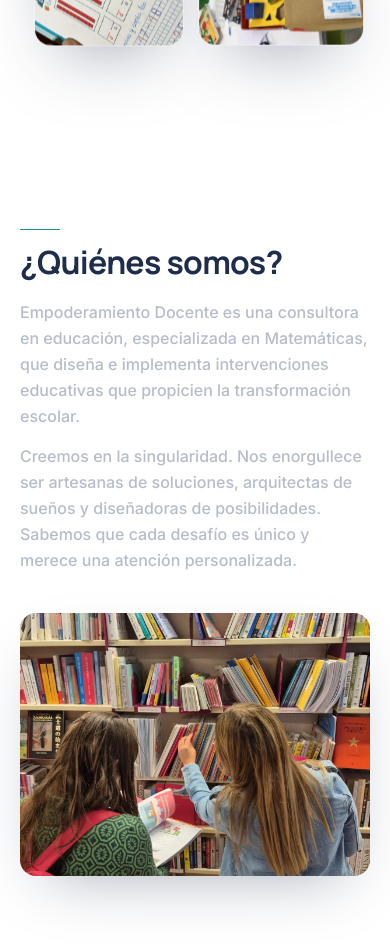
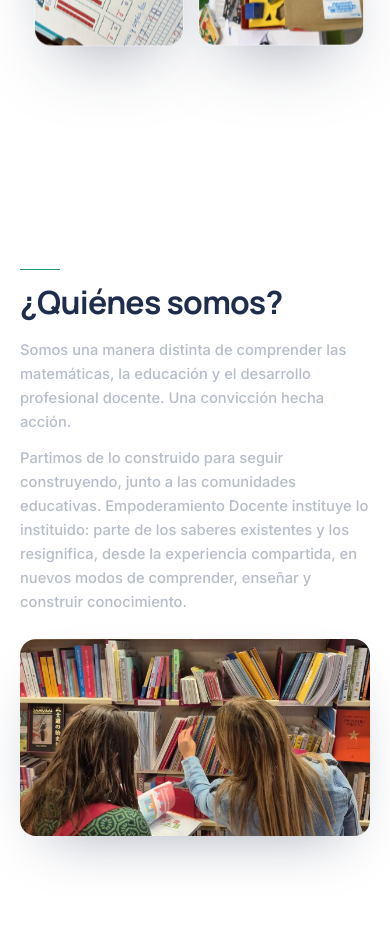
Before and after one commit to BriarDevv/Empoderamiento-Docente, a Next.js app: page / in a window 390 px wide. Shown: the part 1220-2164 px from the top of the page. Built offline with nearby package versions, Linux system fonts and the light colour scheme.

Commit message:
content(home): reescribir quienes somos y mision
Copy oficial del cliente: quienes somos condensado y mision ampliada con la frase-proposito mas la mision previa. Ajustes de padding e imagen en mobile para que ambos paneles entren en el viewport sin recortarse durante el barrido.

```diff
--- a/src/features/home/components/Manifiesto.tsx
+++ b/src/features/home/components/Manifiesto.tsx
@@ -9,25 +9,28 @@
 import Image from "next/image";
 import { ScrollFillText, type FillSeg } from "./ScrollFillText";
 
-// Acentos en AZUL: marca + conceptos clave; el resto se rellena en verde.
-// Verbatim del cliente, dividido en dos párrafos (qué somos / cómo lo somos)
-// para que el cuerpo respire — no es el título [[ed-copy-oficial]].
+// Acentos en AZUL: conceptos clave; el resto se rellena en verde. Copy del
+// cliente condensado a ~la mitad [[ed-copy-oficial]].
 const QS_PARAGRAPHS: FillSeg[][] = [
   [
-    { t: "Empoderamiento Docente", accent: true },
+    { t: "Somos una manera distinta de comprender" },
     {
-      t: "es una consultora en educación, especializada en Matemáticas, que diseña e implementa intervenciones educativas que propicien la",
+      t: "las matemáticas, la educación y el desarrollo profesional docente.",
+      accent: true,
     },
-    { t: "transformación escolar.", accent: true },
+    { t: "Una convicción hecha acción." },
   ],
   [
-    { t: "Creemos en la singularidad. Nos enorgullece ser" },
     {
-      t: "artesanas de soluciones, arquitectas de sueños y diseñadoras de posibilidades.",
-      accent: true,
+      t: "Partimos de lo construido para seguir construyendo, junto a las comunidades educativas. Empoderamiento Docente",
+    },
+    { t: "instituye lo instituido:", accent: true },
+    {
+      t: "parte de los saberes existentes y los resignifica, desde la experiencia compartida, en",
     },
     {
-      t: "Sabemos que cada desafío es único y merece una atención personalizada.",
+      t: "nuevos modos de comprender, enseñar y construir conocimiento.",
+      accent: true,
     },
   ],
 ];
@@ -35,12 +38,12 @@ const QS_PARAGRAPHS: FillSeg[][] = [
 export function Manifiesto() {
   return (
     <section
-      className="relative flex h-full w-full items-center overflow-hidden py-16 motion-reduce:h-auto motion-reduce:py-24"
+      className="relative flex h-full w-full items-center overflow-hidden py-8 md:py-16 motion-reduce:h-auto motion-reduce:py-24"
       aria-label="Quiénes somos"
     >
       <div
         data-wipe-bounds
-        className="mx-auto grid w-full max-w-[88rem] grid-cols-1 items-start gap-10 px-5 md:px-10 lg:grid-cols-2 lg:gap-16"
+        className="mx-auto grid w-full max-w-[88rem] grid-cols-1 items-start gap-6 px-5 md:px-10 lg:grid-cols-2 lg:gap-16"
       >
         {/* Texto (izquierda) — TÍTULO arriba + cuerpo debajo, centrados al medio
             del alto de la foto: la columna se estira al alto de la fila. */}
@@ -59,12 +62,12 @@ export function Manifiesto() {
               en azul (ver QS_PARAGRAPHS). */}
           <ScrollFillText
             paragraphs={QS_PARAGRAPHS}
-            className="font-sans text-verde-concepto font-medium leading-relaxed [font-size:clamp(1rem,1.1vw,1.15rem)]"
+            className="font-sans text-verde-concepto font-medium leading-relaxed [font-size:clamp(0.92rem,1.1vw,1.15rem)]"
           />
         </div>
 
         {/* Imagen (derecha) */}
-        <div className="relative aspect-[4/3] w-full overflow-hidden rounded-2xl shadow-[0_24px_60px_-28px_rgba(15,32,64,0.4)] lg:aspect-[5/4]">
+        <div className="relative aspect-[16/9] w-full overflow-hidden rounded-2xl shadow-[0_24px_60px_-28px_rgba(15,32,64,0.4)] lg:aspect-[5/4]">
           <Image
             src="/hero/hero-3.webp"
             alt="Equipo de Empoderamiento Docente en un encuentro de trabajo"
--- a/src/features/home/components/MisionPanel.tsx
+++ b/src/features/home/components/MisionPanel.tsx
@@ -9,31 +9,38 @@ import Image from "next/image";
 import { ScrollFillText, type FillSeg } from "./ScrollFillText";
 
 // Acentos en AZUL: conceptos clave de la misión; el resto se rellena en verde.
-// Es una sola oración → un único párrafo (no se parte) [[ed-copy-oficial]].
+// Frase-propósito del cliente + misión oficial de ED (dos párrafos)
+// [[ed-copy-oficial]].
 const MISION_PARAGRAPHS: FillSeg[][] = [
   [
+    { t: "Hacer que" },
+    { t: "las matemáticas", accent: true },
+    { t: "se conviertan en una oportunidad para" },
+    { t: "comprender, decidir y transformar el mundo.", accent: true },
+  ],
+  [
     {
-      t: "Que las y los participantes de nuestros encuentros vivan un proceso de",
+      t: "Buscamos que las y los participantes de nuestros encuentros vivan un proceso de",
     },
     { t: "empoderamiento,", accent: true },
-    { t: "reconocido como" },
+    { t: "reconocido como un" },
     { t: "cambio de relación con el saber matemático escolar,", accent: true },
     {
       t: "a través de estrategias basadas en la investigación y la teoría educativa, para promover la",
     },
-    { t: "transformación y mejora educativa.", accent: true },
+    { t: "transformación y la mejora educativa.", accent: true },
   ],
 ];
 
 export function MisionPanel() {
   return (
     <section
-      className="relative flex h-full w-full items-center overflow-hidden py-16 motion-reduce:h-auto motion-reduce:py-24"
+      className="relative flex h-full w-full items-center overflow-hidden py-8 md:py-16 motion-reduce:h-auto motion-reduce:py-24"
       aria-label="Misión"
     >
-      <div className="mx-auto grid w-full max-w-[88rem] grid-cols-1 items-start gap-10 px-5 md:px-10 lg:grid-cols-2 lg:gap-16">
+      <div className="mx-auto grid w-full max-w-[88rem] grid-cols-1 items-start gap-6 px-5 md:px-10 lg:grid-cols-2 lg:gap-16">
         {/* Imagen (izquierda) — en mobile va debajo del texto */}
-        <div className="relative order-last aspect-[4/3] w-full overflow-hidden rounded-2xl shadow-[0_24px_60px_-28px_rgba(15,32,64,0.4)] lg:order-first lg:aspect-[5/4]">
+        <div className="relative order-last aspect-[16/9] w-full overflow-hidden rounded-2xl shadow-[0_24px_60px_-28px_rgba(15,32,64,0.4)] lg:order-first lg:aspect-[5/4]">
           <Image
             src="/hero/hero-6.webp"
             alt="Docentes participando de una propuesta de Empoderamiento Docente"
@@ -60,7 +67,7 @@ export function MisionPanel() {
               en azul (ver MISION_PARAGRAPHS). */}
           <ScrollFillText
             paragraphs={MISION_PARAGRAPHS}
-            className="font-sans text-verde-concepto font-medium leading-relaxed [font-size:clamp(1rem,1.1vw,1.15rem)]"
+            className="font-sans text-verde-concepto font-medium leading-relaxed [font-size:clamp(0.92rem,1.1vw,1.15rem)]"
           />
         </div>
       </div>
```
